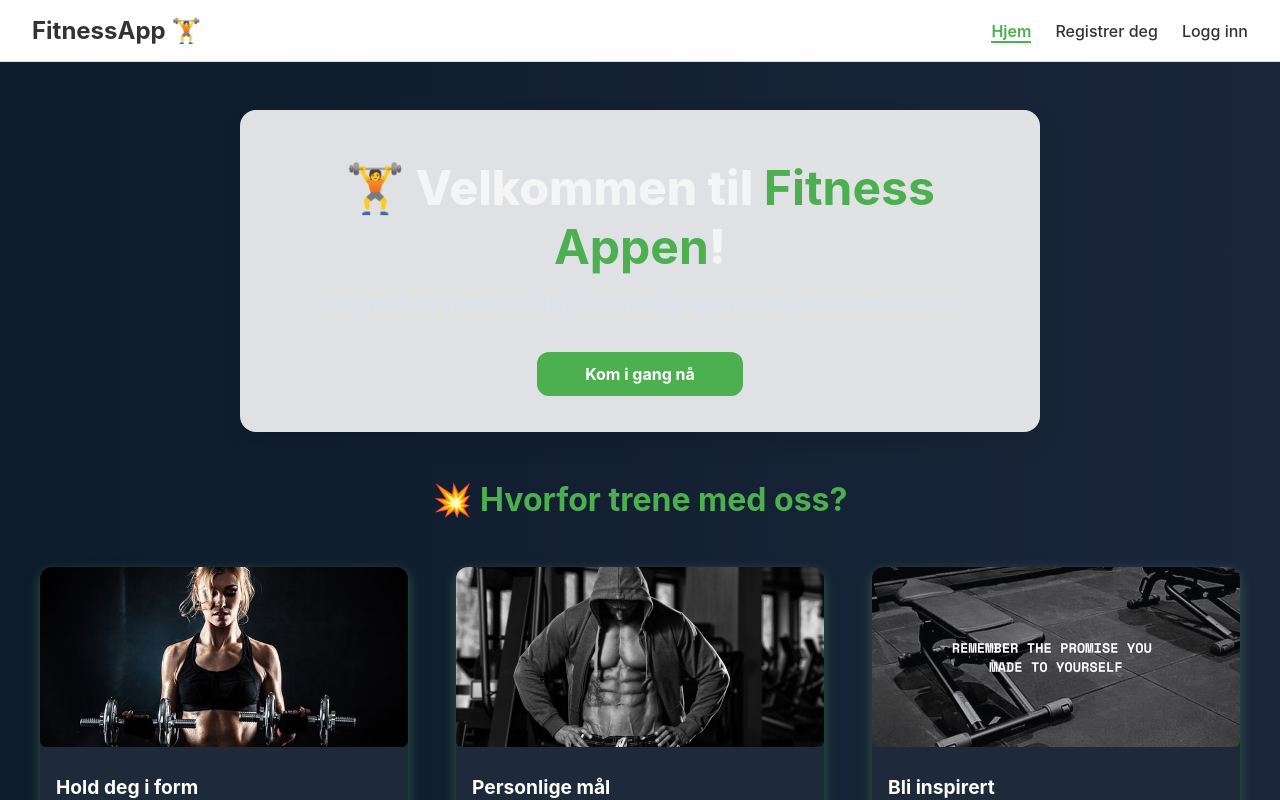
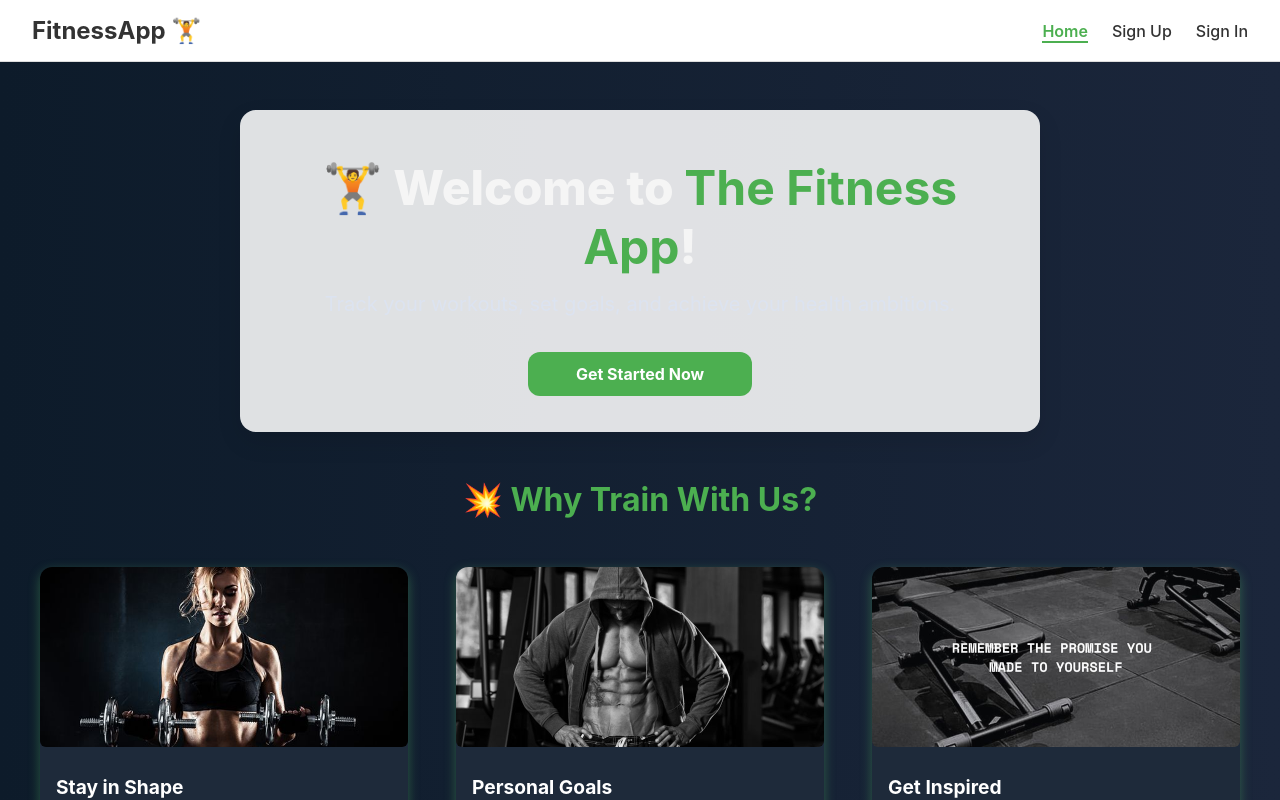
Before and after one commit to shahramjabari/final-project-s2, a React (Vite) app: page / in a window 1280 px wide. Built offline with nearby package versions, Linux system fonts and the light colour scheme; no server answers.

Commit message:
finished LoadingSpinner and fixed som small things

```diff
--- /dev/null
+++ b/src/Components/LoadingSpinner/LoadingSpinner.jsx
@@ -0,0 +1,11 @@
+import styles from "./LoadingSpinner.module.css";
+
+const LoadingSpinner = () => {
+  return (
+    <div className={styles.spinnerContainer}>
+      <div className={styles.loader}></div>
+    </div>
+  );
+};
+
+export default LoadingSpinner;
--- /dev/null
+++ b/src/Components/LoadingSpinner/LoadingSpinner.module.css
@@ -0,0 +1,24 @@
+.spinnerContainer {
+  display: flex;
+  justify-content: center;
+  align-items: center;
+  padding: var(--spacing-xlarge);
+}
+
+.loader {
+  border: 8px solid #f3f3f3;
+  border-top: 8px solid var(--color-primary-background);
+  border-radius: 50%;
+  width: 50px;
+  height: 50px;
+  animation: spin 1s linear infinite;
+}
+
+@keyframes spin {
+  0% {
+    transform: rotate(0deg);
+  }
+  100% {
+    transform: rotate(360deg);
+  }
+}
--- a/src/Components/Navbar/Navbar.jsx
+++ b/src/Components/Navbar/Navbar.jsx
@@ -3,7 +3,7 @@ import { useEffect, useState } from "react";
 import { onAuthStateChanged, signOut } from "firebase/auth";
 import { auth } from "/src/FirebaseConfig";
 import styles from "./Navbar.module.css";
-import Button from "../Button/Button"; // Bruk din egen Button
+import Button from "../Button/Button";
 
 const Navbar = () => {
   const [isLoggedIn, setIsLoggedIn] = useState(false);
@@ -21,7 +21,7 @@ const Navbar = () => {
       await signOut(auth);
       navigate("/sign-in");
     } catch (error) {
-      console.error("Feil ved utlogging:", error.message);
+      console.error("Error signing out:", error.message);
     }
   };
 
@@ -31,7 +31,7 @@ const Navbar = () => {
         <div className={styles.logo}>FitnessApp 🏋️</div>
 
         <ul className={styles.navList}>
-          {/* ✅ Hjem vises kun når ikke innlogget */}
+          {/* ✅ Home shows only when not logged in */}
           {!isLoggedIn && (
             <li>
               <NavLink
@@ -40,7 +40,7 @@ const Navbar = () => {
                   `${styles.navLink} ${isActive ? styles.active : ""}`
                 }
               >
-                Hjem
+                Home
               </NavLink>
             </li>
           )}
@@ -54,7 +54,7 @@ const Navbar = () => {
                     `${styles.navLink} ${isActive ? styles.active : ""}`
                   }
                 >
-                  MainPage
+                  Main Page
                 </NavLink>
               </li>
               <li>
@@ -64,7 +64,7 @@ const Navbar = () => {
                     `${styles.navLink} ${isActive ? styles.active : ""}`
                   }
                 >
-                  Øvelser
+                  Exercises
                 </NavLink>
               </li>
               <li>
@@ -74,7 +74,7 @@ const Navbar = () => {
                     `${styles.navLink} ${isActive ? styles.active : ""}`
                   }
                 >
-                  Sett mål
+                  Set Goals
                 </NavLink>
               </li>
               <li>
@@ -84,7 +84,7 @@ const Navbar = () => {
                     `${styles.navLink} ${isActive ? styles.active : ""}`
                   }
                 >
-                  Oversikt
+                  Overview
                 </NavLink>
               </li>
 
@@ -108,7 +108,7 @@ const Navbar = () => {
                     `${styles.navLink} ${isActive ? styles.active : ""}`
                   }
                 >
-                  Registrer deg
+                  Sign Up
                 </NavLink>
               </li>
               <li>
@@ -118,7 +118,7 @@ const Navbar = () => {
                     `${styles.navLink} ${isActive ? styles.active : ""}`
                   }
                 >
-                  Logg inn
+                  Sign In
                 </NavLink>
               </li>
             </>
@@ -127,7 +127,7 @@ const Navbar = () => {
 
         {isLoggedIn && (
           <Button onClick={handleSignOut} className={styles.logoutButton}>
-            Logg ut
+            Sign Out
           </Button>
         )}
       </nav>
--- a/src/pages/AddProgress/AddProgress.jsx
+++ b/src/pages/AddProgress/AddProgress.jsx
@@ -10,6 +10,7 @@ import {
 import { auth, database } from "../../FirebaseConfig";
 import styles from "./AddProgress.module.css";
 import Button from "../../Components/Button/Button";
+import LoadingSpinner from "../../Components/LoadingSpinner/LoadingSpinner";
 
 const AddProgress = () => {
   const [entry, setEntry] = useState({
@@ -127,7 +128,7 @@ const AddProgress = () => {
       <div className={styles.progressList}>
         <h3>📋 Logged Workouts</h3>
         {loading ? (
-          <p>Loading...</p>
+          <LoadingSpinner />
         ) : progressList.length === 0 ? (
           <p>No workouts logged yet.</p>
         ) : (
--- a/src/pages/AddWorkout/AddWorkout.jsx
+++ b/src/pages/AddWorkout/AddWorkout.jsx
@@ -3,6 +3,7 @@ import styles from "./AddWorkout.module.css";
 import ExerciseCard from "../../Components/ExerciseCard/ExerciseCard";
 import { auth, database } from "../../FirebaseConfig";
 import { doc, getDoc } from "firebase/firestore";
+import LoadingSpinner from "../../Components/LoadingSpinner/LoadingSpinner";
 
 const muscleGroups = [
   "abductors",
@@ -70,7 +71,7 @@ const AddWorkout = () => {
     };
 
     fetchFavorites();
-  }, [muscle, showFavoritesOnly]); // Update when muscle or view changes
+  }, [muscle, showFavoritesOnly]);
 
   const filteredExercises = showFavoritesOnly ? favorites : exercises;
 
@@ -103,7 +104,8 @@ const AddWorkout = () => {
         </label>
       </div>
 
-      {loading && <p className={styles.loading}>Loading exercises...</p>}
+      {loading && <LoadingSpinner />}
+
       {error && <p className={styles.error}>{error}</p>}
       {!loading && !error && filteredExercises.length === 0 && (
         <p className={styles.noResults}>No exercises found.</p>
--- a/src/pages/Home/Home.jsx
+++ b/src/pages/Home/Home.jsx
@@ -7,34 +7,33 @@ const Home = () => {
     <section className={styles.homeSection}>
       <div className={styles.heroContent}>
         <h1 className={styles.heroTitle}>
-          🏋️ Velkommen til <span className={styles.appName}>Fitness Appen</span>
-          !
+          🏋️ Welcome to <span className={styles.appName}>The Fitness App</span>!
         </h1>
         <p className={styles.heroSubtitle}>
-          Følg med på treningen din, sett mål og oppnå dine helseambisjoner.
+          Track your workouts, set goals, and achieve your health ambitions.
         </p>
-        <a href="/sign-up" className={styles.getStartedButton}>
-          Kom i gang nå
+        <a href="/sign-in" className={styles.getStartedButton}>
+          Get Started Now
         </a>
       </div>
 
       <div className={styles.motivationSection}>
-        <h2>💥 Hvorfor trene med oss?</h2>
+        <h2>💥 Why Train With Us?</h2>
         <div className={styles.motivationGrid}>
           <div className={styles.motivationItem}>
-            <img src="src/assets/Images/training.jpg" alt="Trening" />
-            <h3>Hold deg i form</h3>
-            <p>Følg fremgangen din og hold kroppen aktiv og sterk.</p>
+            <img src="src/assets/Images/training.jpg" alt="Training" />
+            <h3>Stay in Shape</h3>
+            <p>Track your progress and keep your body active and strong.</p>
           </div>
           <div className={styles.motivationItem}>
             <img src="src/assets/Images/workout.jpg" alt="Workout" />
-            <h3>Personlige mål</h3>
-            <p>Sett mål og nå dem med hjelp av treningsplaner.</p>
+            <h3>Personal Goals</h3>
+            <p>Set your own fitness goals and reach them with custom plans.</p>
           </div>
           <div className={styles.motivationItem}>
             <img src="src/assets/Images/Gym.jpg" alt="Gym" />
-            <h3>Bli inspirert</h3>
-            <p>Få daglig treningsinspirasjon og tips fra vårt API.</p>
+            <h3>Get Inspired</h3>
+            <p>Receive daily workout inspiration and tips from our API.</p>
           </div>
         </div>
       </div>
--- a/src/pages/MainPage/MainPage.jsx
+++ b/src/pages/MainPage/MainPage.jsx
@@ -6,6 +6,7 @@ import { useNavigate } from "react-router-dom";
 import styles from "./MainPage.module.css";
 import Button from "../../Components/Button/Button";
 import { getDocs, collection } from "firebase/firestore";
+import LoadingSpinner from "../../Components/LoadingSpinner/LoadingSpinner";
 
 const MainPage = () => {
   const [user, setUser] = useState(null);
@@ -66,7 +67,7 @@ const MainPage = () => {
     return () => unsubscribe();
   }, []);
 
-  if (loading) return <p>Loading your dashboard...</p>;
+  if (loading) return <LoadingSpinner />;
   if (!user) return <p>You must be logged in to view this page.</p>;
 
   return (
--- a/src/pages/MainPage/MainPage.module.css
+++ b/src/pages/MainPage/MainPage.module.css
@@ -121,7 +121,6 @@ h1 {
   color: var(--color-dark-gray-text);
 }
 
-/* Responsive layout */
 @media (max-width: 768px) {
   .mainContainer {
     padding: var(--spacing-xlarge);
--- a/src/pages/SignIn/SignIn.jsx
+++ b/src/pages/SignIn/SignIn.jsx
@@ -70,15 +70,15 @@ const SignIn = () => {
   return (
     <div className={styles.formWrapper}>
       <form className={styles.signInForm} noValidate onSubmit={handleSignIn}>
-        <h2>Logg inn</h2>
+        <h2>Sign in</h2>
 
         <fieldset className={styles.formGroup}>
-          <label htmlFor="email">E-post</label>
+          <label htmlFor="email">E-mail:</label>
           <input
             type="email"
             id="email"
             name="email"
-            placeholder="Skriv inn din e-post"
+            placeholder="Write your e-mail"
             className={styles.formInput}
             value={signInFormData.email}
             onChange={handleInputChange}
@@ -87,12 +87,12 @@ const SignIn = () => {
             <p className={styles.errorMessage}>{signInErrors.email}</p>
           )}
 
-          <label htmlFor="password">Passord</label>
+          <label htmlFor="password">Password:</label>
           <input
             type="password"
             id="password"
             name="password"
-            placeholder="Skriv inn ditt passord"
+            placeholder="Write your password"
             className={styles.formInput}
             value={signInFormData.password}
             onChange={handleInputChange}
@@ -105,24 +105,24 @@ const SignIn = () => {
         {resetMessage && <p className={styles.errorMessage}>{resetMessage}</p>}
 
         <p>
-          Har du ikke en konto?{" "}
+          Do you not have an account?{" "}
           <Link to="/sign-up" className={styles.link}>
-            Registrer deg her
+            Register here
           </Link>
         </p>
 
         <p>
-          Glemt passord?{" "}
+          Forgot your password?{" "}
           <Button
             type="button"
             className={styles.forgotPasswordButton}
             onClick={() => setShowForgotPasswordModal(true)}
           >
-            Klikk her
+            Click here
           </Button>
         </p>
 
-        <Button className={styles.signInButton}>Logg inn</Button>
+        <Button className={styles.signInButton}>Sign in</Button>
       </form>
 
       {/* Modal for passordreset */}
@@ -130,17 +130,16 @@ const SignIn = () => {
         <Modal>
           <form className={styles.resetFormContainer}>
             <p>
-              Skriv inn e-postadressen din for å motta en lenke for å nullstille
-              passordet ditt.
+              Enter your email address to receive a link to reset your password.
             </p>
 
-            <label htmlFor="resetEmail">E-post</label>
+            <label htmlFor="resetEmail">E-mail</label>
             <input
               type="email"
               id="resetEmail"
               name="resetEmail"
               className={styles.formInput}
-              placeholder="Din e-postadresse"
+              placeholder="Your email address"
               value={resetEmail}
               onChange={(e) => setResetEmail(e.target.value)}
             />
@@ -151,7 +150,7 @@ const SignIn = () => {
                 className={styles.resetPasswordButton}
                 onClick={handlePasswordReset}
               >
-                Tilbakestill passord
+                Reset password
               </Button>
               <Button
                 type="button"
@@ -162,7 +161,7 @@ const SignIn = () => {
                   setResetEmail("");
                 }}
               >
-                Lukk
+                Close
               </Button>
             </div>
 
--- a/src/routes/Routes.jsx
+++ b/src/routes/Routes.jsx
@@ -20,11 +20,12 @@ import AddProgress from "../pages/AddProgress/AddProgress";
 import VerifyEmail from "../pages/VerifyEmail/VerifyEmail";
 
 import { useAuthContext } from "../context/authContext";
+import LoadingSpinner from "../Components/LoadingSpinner/LoadingSpinner";
 
 const RouteGuard = ({ children }) => {
   const { user, loading } = useAuthContext();
 
-  if (loading) return <p>Loading...</p>;
+  if (loading) return <LoadingSpinner />;
   if (!user) return <Navigate to="/sign-in" replace />;
 
   return children;
```
Also changed, not shown: src/pages/SignIn/SignIn.module.css (+1 -7 lines), src/pages/WorkoutOverview/WorkoutOverview.jsx (+6 -5 lines).
